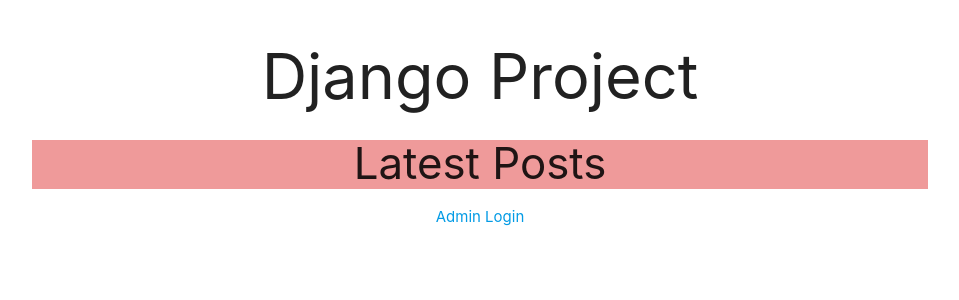
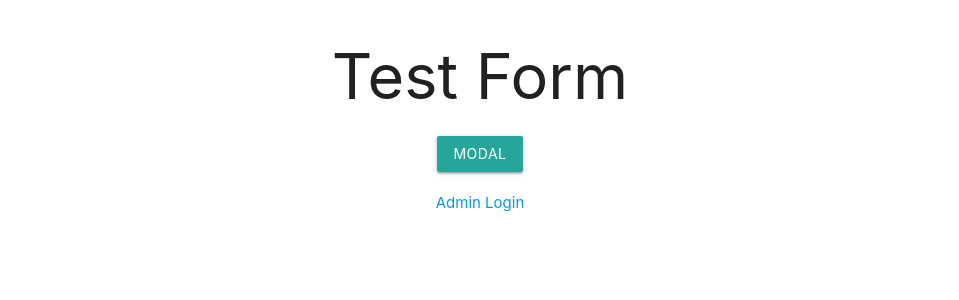
Before and after one commit to Jayleh/map-lookup, a Django app: page / in a window 1280 px wide. Shown: the top 300 px of the page, without its empty margins (160-1119 px from the left). Run offline with Django 3.2, Linux system fonts and the light colour scheme.

Commit message:
figuring out models and forms

```diff
--- a/djangoproject/djangoproject/urls.py
+++ b/djangoproject/djangoproject/urls.py
@@ -18,6 +18,5 @@ from django.urls import path, include
 
 urlpatterns = [
     path('', include('posts.urls')),
-    path('admin/', admin.site.urls),
-    path('posts/', include('posts.urls'))
+    path('admin/', admin.site.urls)
 ]
--- a/djangoproject/posts/admin.py
+++ b/djangoproject/posts/admin.py
@@ -1,6 +1,7 @@
 from django.contrib import admin
 
 # Register your models here.
-from .models import Posts
+from .models import Posts, Resellers
 
 admin.site.register(Posts)
+admin.site.register(Resellers)
--- a/djangoproject/posts/forms.py
+++ b/djangoproject/posts/forms.py
@@ -1,13 +1,21 @@
 from django import forms
+from .models import Resellers
 
 
-class Resellers(forms.Form):
-    first_name = forms.CharField(max_length=60)
-    last_name = forms.CharField(max_length=60)
-    email = forms.EmailField()
-    company = forms.CharField(max_length=60)
+class ResellerForm(forms.ModelForm):
+    first_name = forms.CharField(label="First Name", max_length=100)
+    last_name = forms.CharField(label="Last Name", max_length=100)
+    phone = forms.CharField(max_length=17)
+    email = forms.EmailField(label='E-mail')
+    company = forms.CharField(max_length=100)
     address = forms.CharField(max_length=100)
-    city = forms.CharField(max_length=60)
-    state = forms.CharField(max_length=60)
-    country = forms.CharField(max_length=60)
-    lat = forms.IntegerField()
+    city = forms.CharField(max_length=100)
+    state = forms.CharField(max_length=100)
+    country = forms.CharField(max_length=100)
+    comments = forms.CharField(widget=forms.Textarea(
+        attrs={"class": "materialize-textarea"}), max_length=600)
+
+    class Meta:
+        model = Resellers
+        fields = ("first_name", "last_name", "phone", "email", "company",
+                  "address", "city", "state", "country", "comments")
--- a/djangoproject/posts/models.py
+++ b/djangoproject/posts/models.py
@@ -1,5 +1,6 @@
 from datetime import datetime as dt
 from django.db import models
+from django.core.validators import RegexValidator
 # Create your models here.
 
 
@@ -13,3 +14,26 @@ class Posts(models.Model):
 
     class Meta:
         verbose_name_plural = "Posts"
+
+
+class Resellers(models.Model):
+    phone_regex = RegexValidator(
+        regex=r'^\d{10,15}$',
+        message="Please enter phone number with only numbers (no dashes).")
+
+    first_name = models.CharField(max_length=100)
+    last_name = models.CharField(max_length=100)
+    phone = models.CharField(validators=[phone_regex], max_length=17, blank=True)
+    email = models.CharField(max_length=100, unique=True)
+    company = models.CharField(max_length=100, blank=True)
+    address = models.CharField(max_length=100)
+    city = models.CharField(max_length=100)
+    state = models.CharField(max_length=100)
+    country = models.CharField(max_length=100)
+    comments = models.TextField(max_length=600)
+
+    def __str__(self):
+        return f"{self.first_name} {self.last_name}"
+
+    class Meta:
+        verbose_name_plural = "Resellers"
--- /dev/null
+++ b/djangoproject/posts/static/posts/js/index.js
@@ -0,0 +1,4 @@
+document.addEventListener('DOMContentLoaded', function () {
+    let elems = document.querySelectorAll('.modal');
+    M.Modal.init(elems)
+});
--- a/djangoproject/posts/templates/posts/index.html
+++ b/djangoproject/posts/templates/posts/index.html
@@ -3,8 +3,93 @@
 {% load static %}
 <link rel="stylesheet" href="{% static 'posts/css/styles.css' %}">
 {% endblock styles %}
-{% block content %}
-<div class="container">
-  <h3 class="center-align red lighten-3">{{ title }}</h3>
+{% block main %}
+<!-- <div class="container">
+  <div class="row">
+    <form method="POST" action="">
+      {% csrf_token %}
+      {% if form.errors %}
+        {% for field in form %}
+          <div class="input-field col s12">
+            {{ field }}
+            {{ field.label_tag }}
+            {% for error in field.errors %}
+              <span class="helper-text" style="color: #f44336">{{ error|escape }}</span>
+            {% endfor %}
+          </div>
+        {% endfor %}
+      {% else %}
+        {% for field in form %}
+          {% if field.name in field_names %}
+          <div class="input-field col s6">
+            {{ field }}
+            {{ field.label_tag }}
+          </div>
+          {% else %}
+          <div class="input-field col s12">
+            {{ field }}
+            {{ field.label_tag }}
+          </div>
+          {% endif %}
+        {% endfor %}
+      {% endif %}
+      <input type="submit" class="btn" value="Submit">
+    </form>
+  </div>
+</div> -->
+
+
+<!-- Modal Trigger -->
+<div class="container center-align">
+  <div class="row">
+    <a class="waves-effect waves-light btn modal-trigger" href="#modal1">Modal</a>
+  </div>
 </div>
-{% endblock content %}
+
+
+<!-- Modal Structure -->
+<div id="modal1" class="modal">
+  <div class="modal-content">
+    <div class="container">
+      <div class="row">
+        <form method="POST" action="">
+          {% csrf_token %}
+          {% if form.errors %}
+          {% for field in form %}
+          <div class="input-field col s12">
+            {{ field }}
+            {{ field.label_tag }}
+            {% for error in field.errors %}
+            <span class="helper-text" style="color: #f44336">{{ error|escape }}</span>
+            {% endfor %}
+          </div>
+          {% endfor %}
+          {% else %}
+          {% for field in form %}
+          {% if field.name in field_names %}
+          <div class="input-field col s6">
+            {{ field }}
+            {{ field.label_tag }}
+          </div>
+          {% else %}
+          <div class="input-field col s12">
+            {{ field }}
+            {{ field.label_tag }}
+          </div>
+          {% endif %}
+          {% endfor %}
+          {% endif %}
+          <input type="submit" class="btn" value="Submit">
+        </form>
+      </div>
+    </div>
+  </div>
+  <div class="modal-footer">
+    <a href="#!" class="modal-close waves-effect waves-green btn-flat">Agree</a>
+  </div>
+</div>
+{% endblock main %}
+{% block scripts %}
+{% load static %}
+<script src="{% static 'posts/js/index.js' %}"></script>
+{% endblock scripts %}
--- a/djangoproject/posts/templates/posts/layout.html
+++ b/djangoproject/posts/templates/posts/layout.html
@@ -5,7 +5,9 @@
     <meta charset="UTF-8">
     <meta name="viewport" content="width=device-width, initial-scale=1.0">
     <meta http-equiv="X-UA-Compatible" content="ie=edge">
-    <title>Django Project</title>
+    <title>Wholesale Map</title>
+    {% load static %}
+    <link rel="shortcut icon" href="{% static 'posts/img/favicon.ico' %}">
     <!-- Compiled and minified CSS -->
     <link rel="stylesheet" href="https://cdnjs.cloudflare.com/ajax/libs/materialize/1.0.0/css/materialize.min.css">
     <!-- Compiled and minified JavaScript -->
@@ -16,14 +18,21 @@
 
   <body>
     <header class="container center-align">
-      <h1>Django Project</h1>
+      <h1>Test Form</h1>
     </header>
 
     <main>
-      {% block content %}
-      {% endblock content %}
-      <a style="display: block;" href="/admin" class="center-align">Admin Login</a>
+      {% block main %}
+      {% endblock main %}
+      <div class="container center-align">
+        <div class="row">
+          <a href="/admin">Admin Login</a>
+        </div>
+      </div>
     </main>
+
+    {% block scripts %}
+    {% endblock scripts %}
   </body>
 
 </html>
--- a/djangoproject/posts/urls.py
+++ b/djangoproject/posts/urls.py
@@ -2,5 +2,5 @@ from django.urls import path
 from . import views
 
 urlpatterns = [
-    path('', views.index, name='index')
+    path('', views.home, name='home')
 ]
--- a/djangoproject/posts/views.py
+++ b/djangoproject/posts/views.py
@@ -1,14 +1,20 @@
-from django.shortcuts import render
-# from django.http import HttpResponse
-
+from django.shortcuts import render, redirect
+from .forms import ResellerForm
 # Create your views here.
 
 
-def index(request):
-    # return HttpResponse('HELLO FROM POSTS')
+def home(request):
+    form = ResellerForm(request.POST or None)
 
     context = {
-        'title': 'Latest Posts'
+        "title": "Latest Posts",
+        "form": form,
+        "field_names": {'first_name', 'last_name', 'state', 'country'}
     }
 
-    return render(request, 'posts/index.html', context)
+    if request.method == "POST":
+        if form.is_valid():
+            form.save()
+            return redirect("home")
+
+    return render(request, "posts/index.html", context)
```
Also changed, not shown: djangoproject/posts/migrations/0002_auto_20181010_1233.py (added), djangoproject/posts/migrations/0003_auto_20181010_1440.py (added), djangoproject/posts/static/posts/img/favicon.ico (added).
